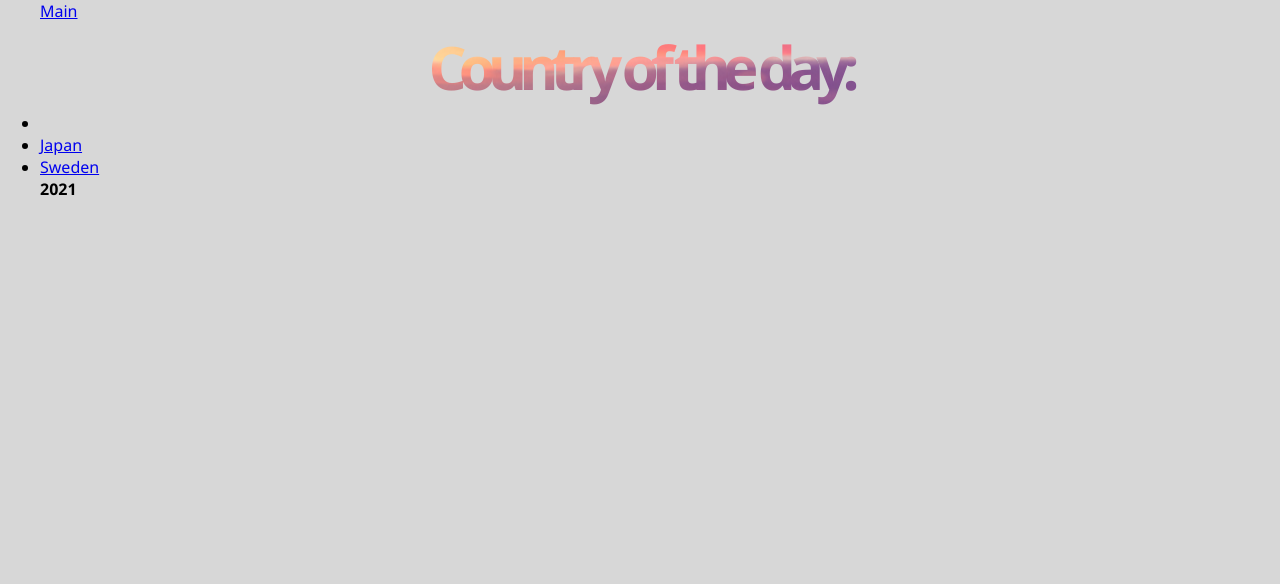
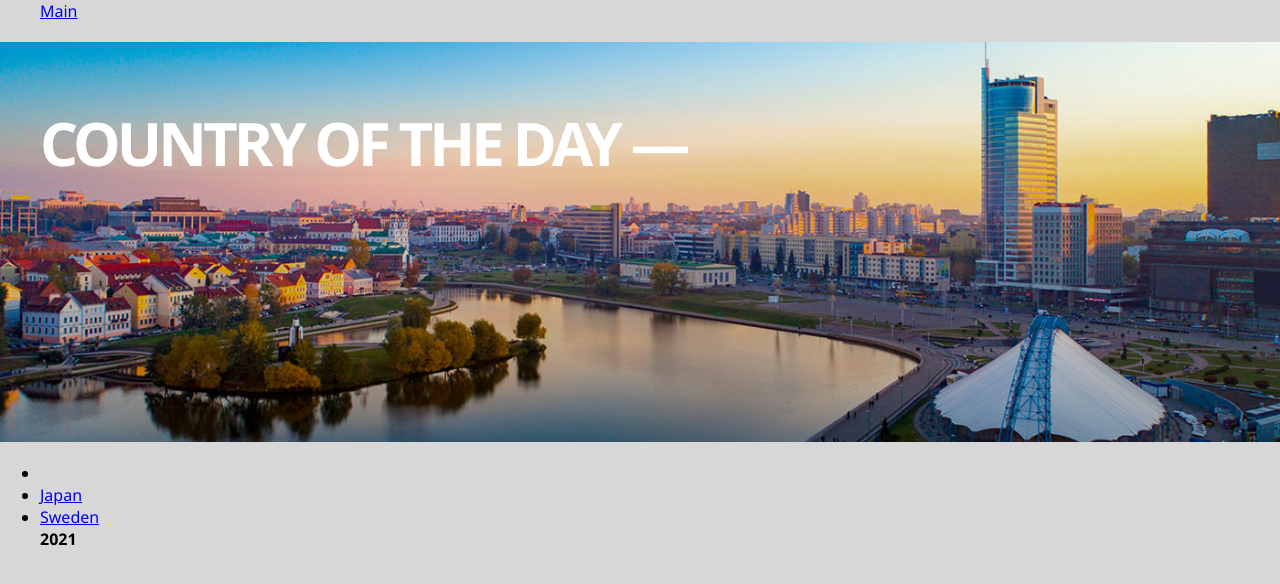
Before and after one commit to Ventskute/travel-app, a React app: page / in a window 1280 px wide. Shown: the top 584 px of the page. Built offline with nearby package versions, Linux system fonts and the light colour scheme; no server answers.

Commit message:
feat: add proper styling

```diff
--- a/src/components/PromoBlock/PromoBlock.jsx
+++ b/src/components/PromoBlock/PromoBlock.jsx
@@ -18,14 +18,16 @@ export default function PromoBlock() {
 
   return (
     <>
-      <div className="promo">
-        <div className="title">
-          <p>
-            Country of the day:
-            {country ? <Link to={`/${country.name}`}>{country.name}</Link> : ""}
-          </p>
+      <Link className="promo-link" to={`/${country && country.name}`}>
+        <div className="promo">
+          <div className="container">
+            <h2 className="title">
+                {"Country of the day — "}
+                {country && country.name}
+            </h2>
+          </div>
         </div>
-      </div>
+      </Link>
     </>
   );
 }
--- a/src/components/PromoBlock/PromoBlock.scss
+++ b/src/components/PromoBlock/PromoBlock.scss
@@ -1,26 +1,31 @@
-/*@mixin center() {
-  -webkit-transform: translate(-50%, -50%);
-  -ms-transform: translate(-50%, -50%);
-  transform: translate(-50%, -50%);
-  left: 50%;
-  top: 50%;
-}*/
 .promo {
-  // @include center();
+  background: url("../../assets/img/belarus_promo.jpg");
+  height: 400px;
+  background-position: center;
+  background-size: cover;
+  margin: 20px 0;
+  padding: 60px 0;
+
+  &-link {
+    text-decoration: none;
+  }
 }
+
 .title {
-  font-weight: 900;
-  color: transparent;
+  font-weight: 700;
+  text-transform: uppercase;
+  color: white;
   font-size: 60px;
-  background: url(/src/assets/img/sky.jpg) repeat;
-  background-position: 40% 50%;
-  -webkit-background-clip: text;
+  animation: spacing 1s ease-out forwards;
+}
 
-  position: relative;
-  text-align: center;
-  line-height: 90px;
-  letter-spacing: -8px;
+@keyframes spacing {
+  0% {
+    opacity: 0;
+    letter-spacing: -30px;
+  }
+  100% {
+    opacity: 1;
+    letter-spacing: -4px;
+  }
 }
-.promo a {
-  color: transparent;
-}
--- a/src/index.scss
+++ b/src/index.scss
@@ -10,6 +10,7 @@ body {
 }
 
 .container {
+  height: 100%;
   max-width: 1200px;
   margin: 0 auto;
 }
```
Also changed, not shown: src/assets/img/belarus_promo.jpg (added).
